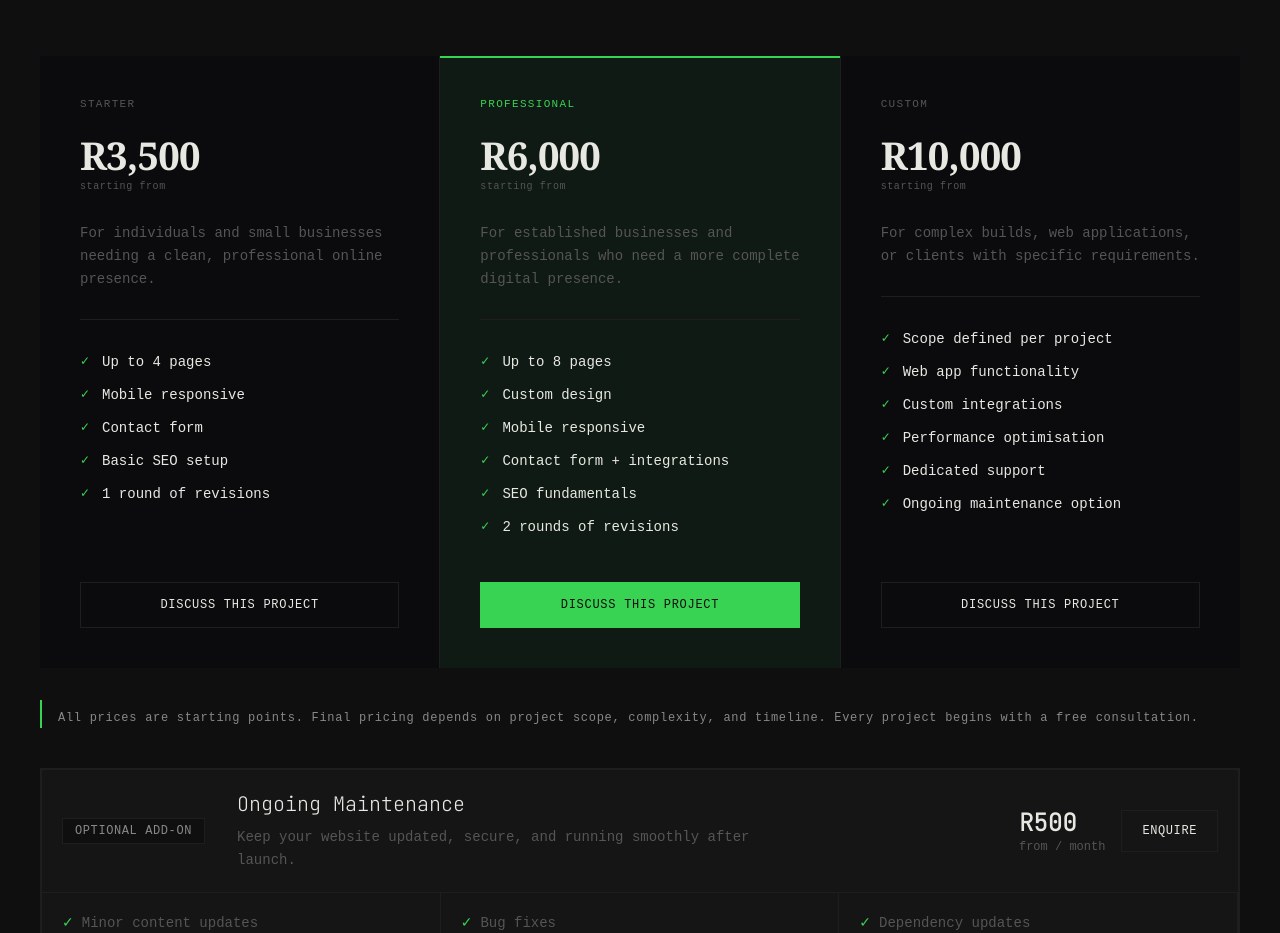
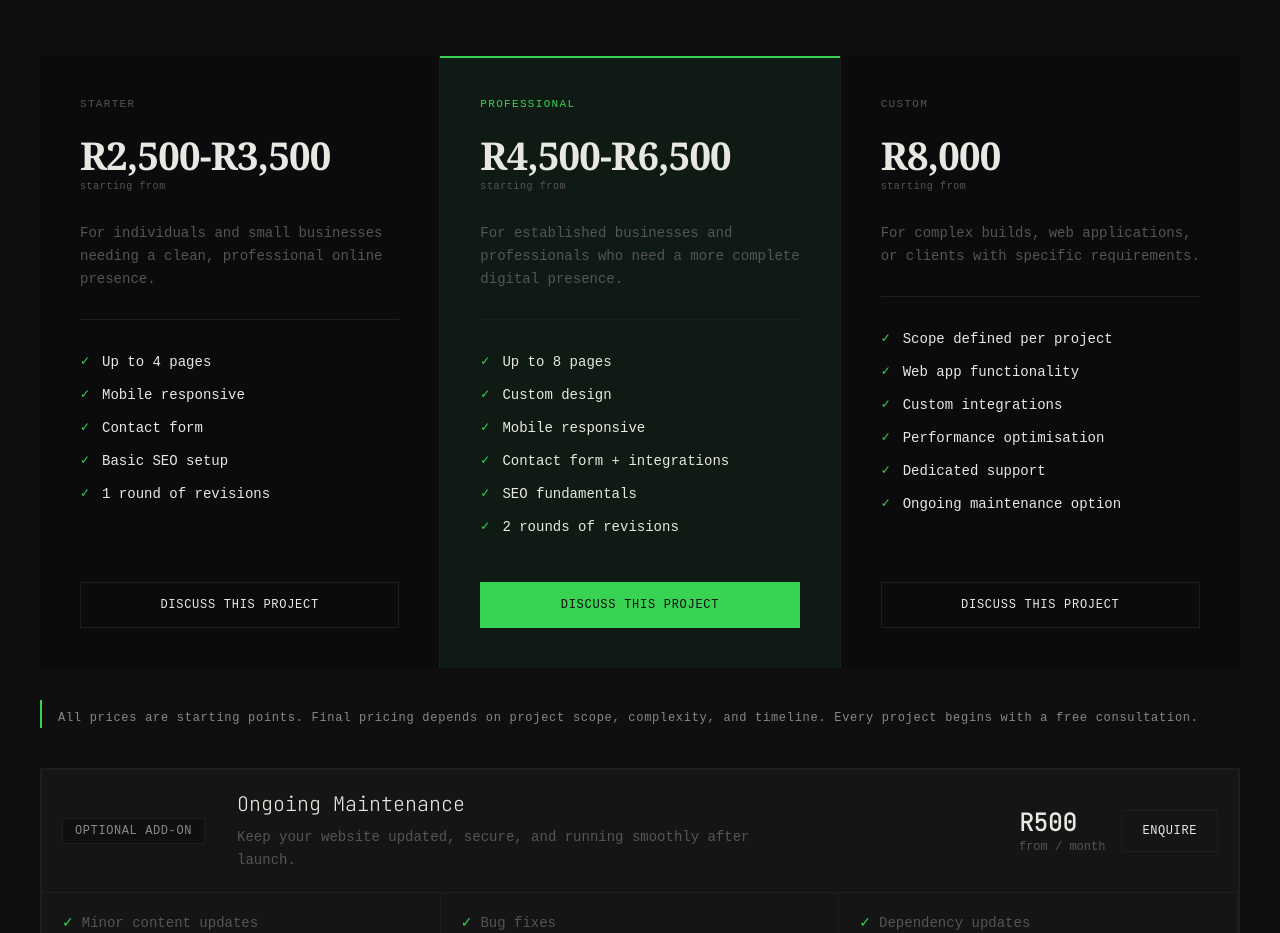
Before and after one commit to thatomakhusha/FreelanceWeb, a Next.js app: page / in a window 1280 px wide. Shown: the part 3580-4513 px from the top of the page. Built offline with nearby package versions, Linux system fonts and the light colour scheme.

Commit message:
Changed pricing

```diff
--- a/src/components/Pricing.tsx
+++ b/src/components/Pricing.tsx
@@ -3,7 +3,7 @@ import SectionLabel from "./SectionLabel";
 const PRICING = [
   {
     tier: "Starter",
-    from: "R3,500",
+    from: "R2,500-R3,500",
     summary:
       "For individuals and small businesses needing a clean, professional online presence.",
     includes: [
@@ -16,7 +16,7 @@ const PRICING = [
   },
   {
     tier: "Professional",
-    from: "R6,000",
+    from: "R4,500-R6,500",
     summary:
       "For established businesses and professionals who need a more complete digital presence.",
     includes: [
@@ -31,7 +31,7 @@ const PRICING = [
   },
   {
     tier: "Custom",
-    from: "R10,000",
+    from: "R8,000",
     summary:
       "For complex builds, web applications, or clients with specific requirements.",
     includes: [
```
